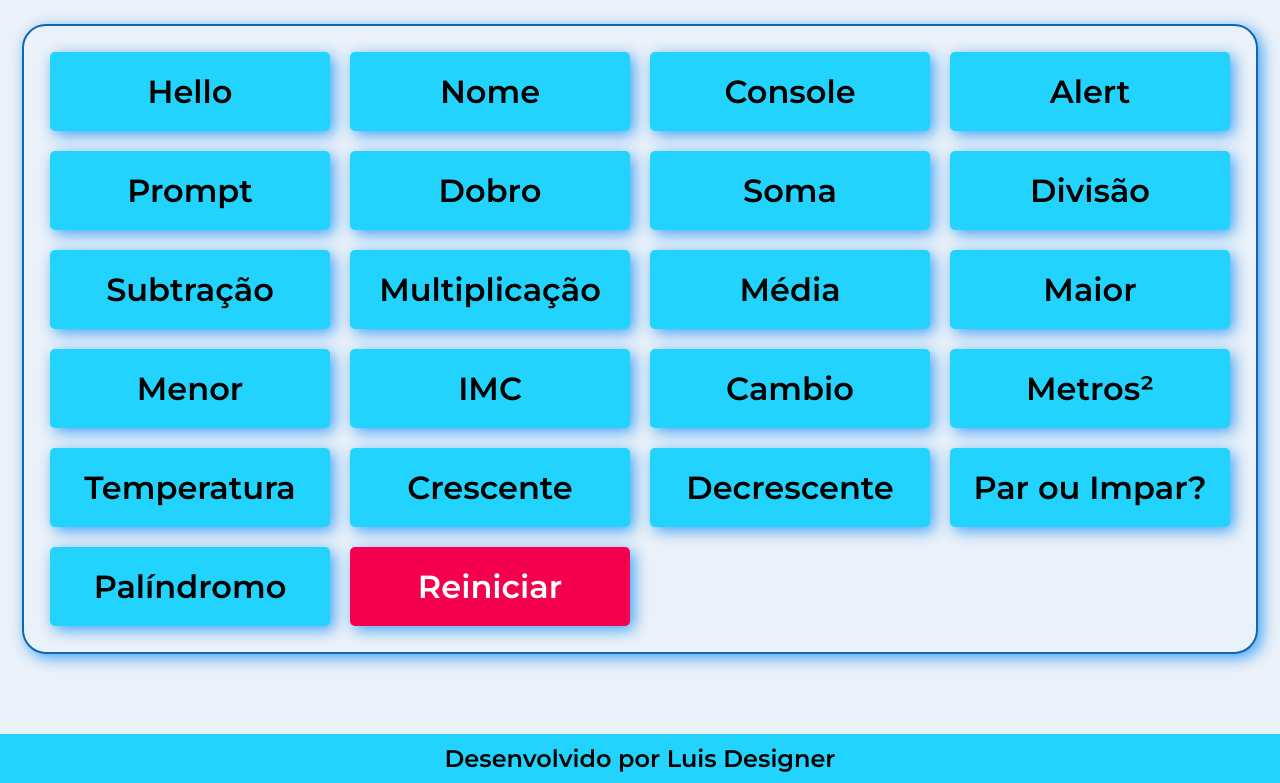
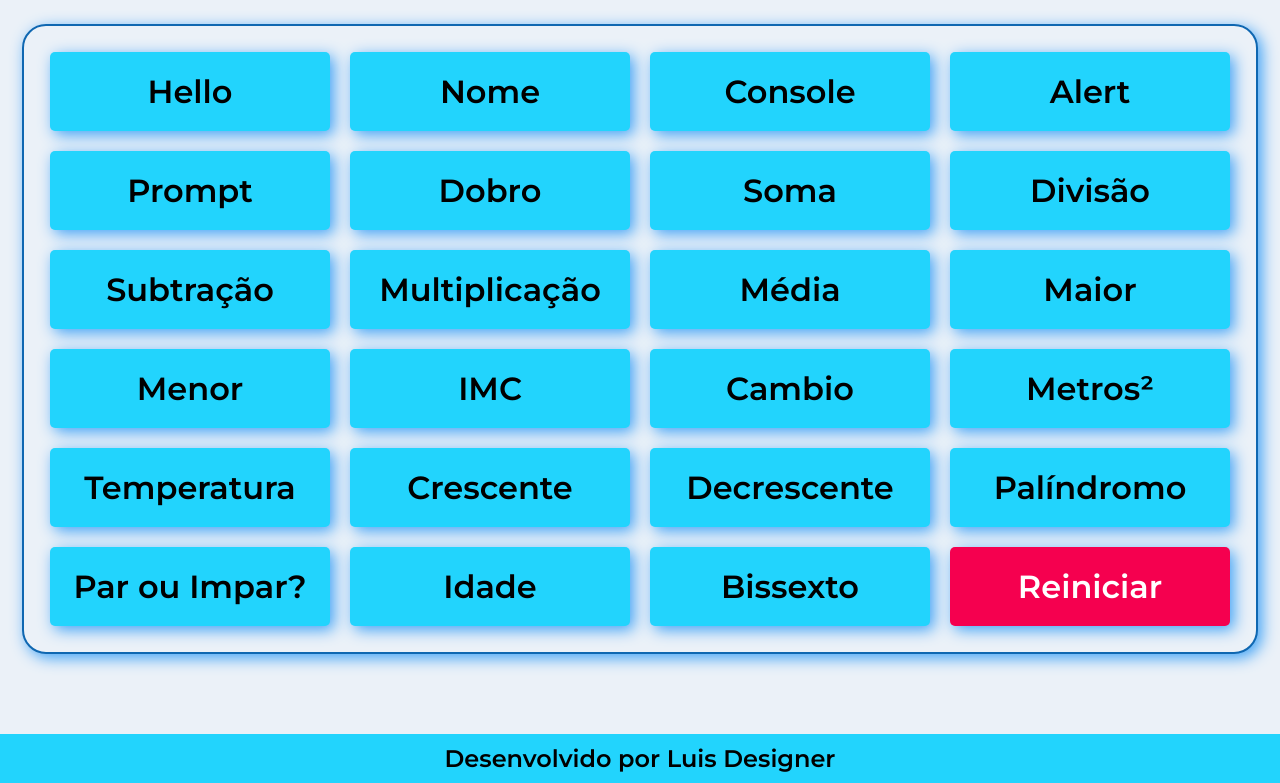
Before and after one commit to LuDesigner/Desafios_C2_JS, a plain HTML site: page index.html in a window 1280 px wide. Shown: the part 146-929 px from the top of the page. Drawn offline with Linux system fonts and the light colour scheme.

Commit message:
Update 13/08 index.html

```diff
--- a/index.html
+++ b/index.html
@@ -33,8 +33,10 @@
         <button onclick="temp()" class="button">Temperatura</button>
         <button onclick="cres()" class="button">Crescente</button>
         <button onclick="decr()" class="button">Decrescente</button>
+        <button onclick="pali()" class="button">Palíndromo</button>
         <button onclick="parInp()" class="button">Par ou Impar?</button>
-        <button onclick="pali()" class="button">Palíndromo</button>
+        <button onclick="ida()" class="button">Idade</button>
+        <button onclick="bi()" class="button">Bissexto</button>
         <button onclick="reiniciar()" class="buttonRei">Reiniciar</button>
     </main>
 
```
